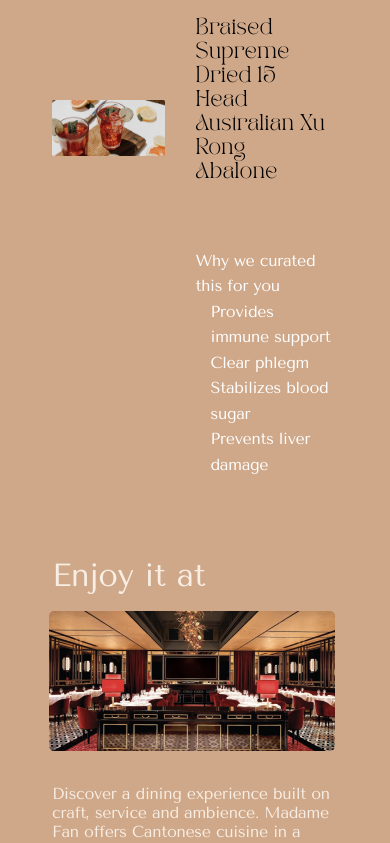
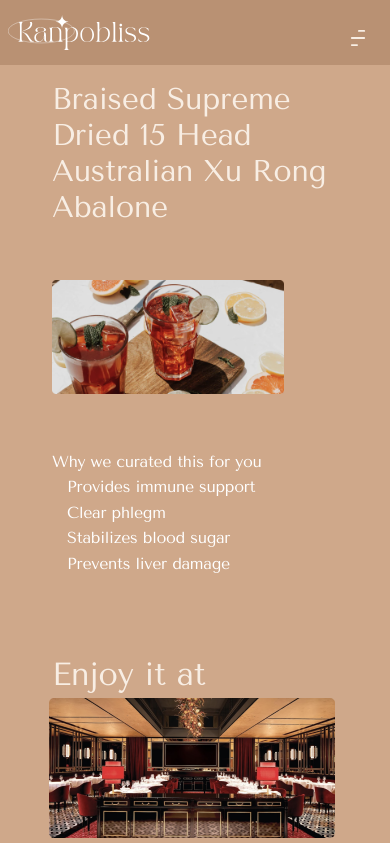
Before and after one commit to tivivui95/kanpobliss, a Next.js app: page /19 in a window 390 px wide. Shown: the top 843 px of the page. Built offline with nearby package versions, Linux system fonts and the light colour scheme.

Commit message:
scr main and 8 fixed

```diff
--- a/pages/19.js
+++ b/pages/19.js
@@ -7,25 +7,23 @@ import styles from '../styles/19.module.css'
 const Content19 = ({RestaurantName}) => {
     return (
         <>
+        <Navbar />
         <div className={styles.contain}>
+
             <div className={styles.box1}>
 
 
 
                 <div className={styles.container1}>
-                <div className="grid grid-cols-2 gap-2">
-                <div className="relative w-5/6 h-56">
-                    <Image src="/images/19/image 7.png" layout="fill" objectFit="contain" alt="" />
+                <div className="grid md:grid-cols-2 grid-cols-1 gap-2">
+                    <div className="relative w-5/6 h-56 hidden md:block">
+                        <Image src="/images/19/image 7.png" layout="fill" objectFit="contain" alt="" />
                     </div>
                     <div>
-                    <h1 className={styles.header1}>Braised Supreme Dried 15 Head Australian Xu Rong Abalone </h1>
-                    </div>
-
-                    <div>
-
-                    </div>
-                    <div>
-
+                        <h2 className="nearwhite text-3xl text-left">Braised Supreme Dried 15 Head Australian Xu Rong Abalone </h2>
+                        <div className="relative w-5/6 h-56 md:hidden block">
+                            <Image src="/images/19/image 7.png" layout="fill" objectFit="contain" alt="" />
+                        </div>
                         <h3 className={styles.text1}>Why we curated this for you</h3>
                         <ul className={styles.ul}>
                             <li>Provides immune support</li>
@@ -99,7 +97,11 @@ const Content19 = ({RestaurantName}) => {
                     </div>
                 </div>
             </div>
+            <br/>
+            <MBFooter />
             </div>
+
+            <Footer />
         </>
     )
 }
--- a/pages/main.js
+++ b/pages/main.js
@@ -12,7 +12,7 @@ const FirstContent = () => {
     return (
         <>
             <div className="flex flex-col w-40 md:w-full">
-                <div className="w-full block h-56 md:h-96 relative">
+                <div className="w-full block h-56 md:h-80 relative">
                     <Image src='/images/4/Body Type.png' alt='' layout="fill" objectFit="cover" className="rounded-lg" />
                 </div>
                 <h1 className="nearwhite mt-4">Body Type Assessment</h1>
@@ -27,7 +27,7 @@ const SecondContent = () => {
     return (
         <>
             <div className="flex flex-col w-40 md:w-full">
-                <div className="w-full h-56 md:h-96 relative">
+                <div className="w-full h-56 md:h-80 relative">
                     <Image src='/images/4/image 2.png' alt='' layout="fill" objectFit="cover" className="rounded-lg" />
                 </div>
                 <h1 className="nearwhite mt-4">Body Recovery Assessment</h1>
@@ -42,7 +42,7 @@ const ThirdContent = () => {
     return (
         <>
             <div className="flex flex-col w-40 md:w-full">
-                <div className="w-full block h-56 md:h-96 relative">
+                <div className="w-full block h-56 md:h-80 relative">
                     <Image src='/images/4/image 4.png' alt='' layout="fill" objectFit="cover" className="rounded-lg" />
                 </div>
                 <h1 className="nearwhite mt-4">Wellbeing Toolkit</h1>
@@ -88,7 +88,7 @@ function MainImageSlider() {
 function Content() {
     return (
         <>
-        <div className="ml-12 mt-6 md:container md:mx-auto md:pl-8 md:pr-8">
+        <div className="ml-12 mb-4 mt-6 md:container md:mx-auto md:pl-8 md:pr-8">
             <Image src='/images/image 14.png' className={MainStyles.moonimg} width={148} height={148} />
             <div className={MainStyles.head1}>Hello, &nbsp;<h1>friend!</h1></div>
             <div className={MainStyles.head2}>How would you like to get started?</div>
--- a/styles/19.module.css
+++ b/styles/19.module.css
@@ -162,8 +162,6 @@
     font-weight: normal;
     font-size: 32px;
     line-height: 37px;
-    display: flex;
-    align-items: center;
     letter-spacing: -0.3px;
     color: #F8EEE4;
     width: 100%;
--- a/styles/6p.module.css
+++ b/styles/6p.module.css
@@ -19,7 +19,7 @@
     line-height: 19px;
     text-align: center;
     color: #A56C50;
-    height: max-content;
+    height: 100px;
     padding: 24px;
     min-height: 56px;
     display: flex;
```
